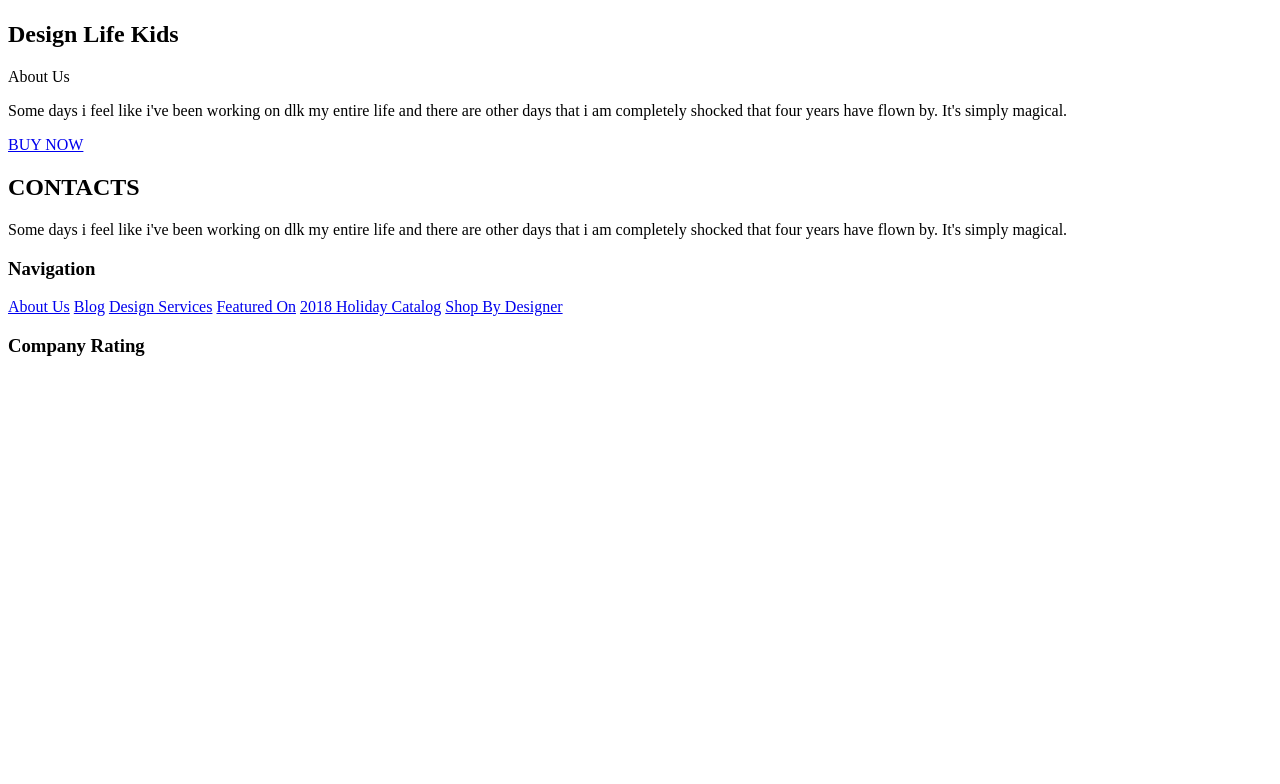
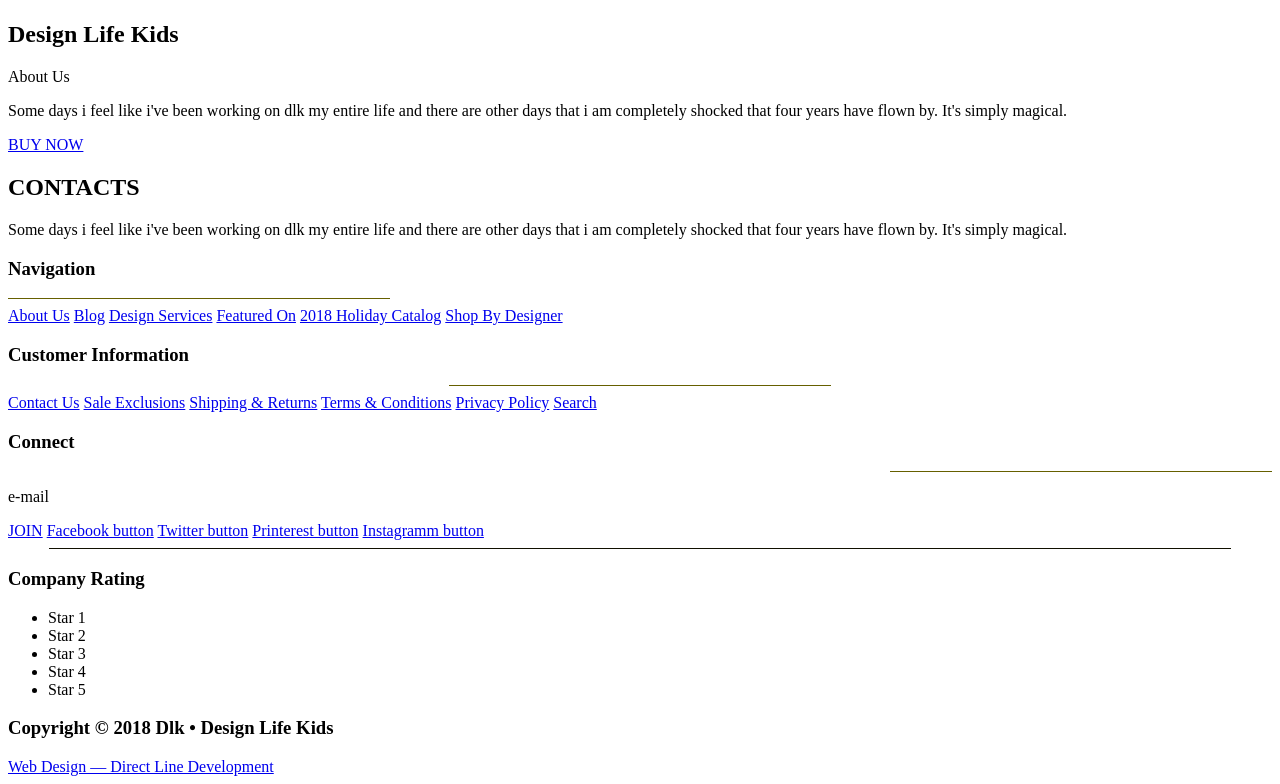
Before and after one commit to dl-academy-edu/sd-mironov-andrey-1, a plain HTML site: page index.html in a window 1280 px wide. Shown: the part 1775-2559 px from the top of the page. Before the commit the page ends 2151 px from the top, so only its background shows below. Drawn offline with Linux system fonts and the light colour scheme.

Commit message:
Update index.html

```diff
--- a/index.html
+++ b/index.html
@@ -103,14 +103,48 @@
     </main>
     <footer class="footer">
        <h3>Navigation</h3>
+       <hr size="1" width="380" color="#666666, 100 %" align="left">
        <a href="#" class="button">About Us</a>
        <a href="#" class="button">Blog</a>
        <a href="#" class="button">Design Services</a>
        <a href="#" class="button">Featured On</a>
        <a href="#" class="button">2018 Holiday Catalog</a>
        <a href="#" class="button">Shop By Designer</a>
+
+       <h3>Customer Information</h3>
+       <hr size="1" width="380" color="#666666, 100 %" align="center">
+       <a href="#" class="button">Contact Us</a>
+       <a href="#" class="button">Sale Exclusions</a>
+       <a href="#" class="button">Shipping & Returns</a>
+       <a href="#" class="button">Terms & Conditions</a>
+       <a href="#" class="button">Privacy Policy</a>
+       <a href="#" class="button">Search</a>
+
+       <h3>Connect</h3>
+       <hr size="1" width="380" color="#666666, 100 %" align="right">
+       <p>e-mail</p>
+       <a href="#" class="button">JOIN</a>
+       <a href="#" class="button">Facebook button</a>
+       <a href="#" class="button">Twitter button</a>
+       <a href="#" class="button">Printerest button</a>
+       <a href="#" class="button">Instagramm button</a>
+       <hr size="1" width="1180" color="#111111, 100 %">
+
        <h3>Company Rating</h3>
+       <ul>
+           <li>Star 1</li>
+           <li>Star 2</li>
+           <li>Star 3</li>
+           <li>Star 4</li>
+           <li>Star 5</li>
+       </ul>
+
+       <h3>Copyright © 2018 Dlk • Design Life Kids</h3>
+
+       <a href="https://directline.digital/">Web Design — Direct Line Development</a>
 
     </footer>
+
+
 </body>
 </html>
```
